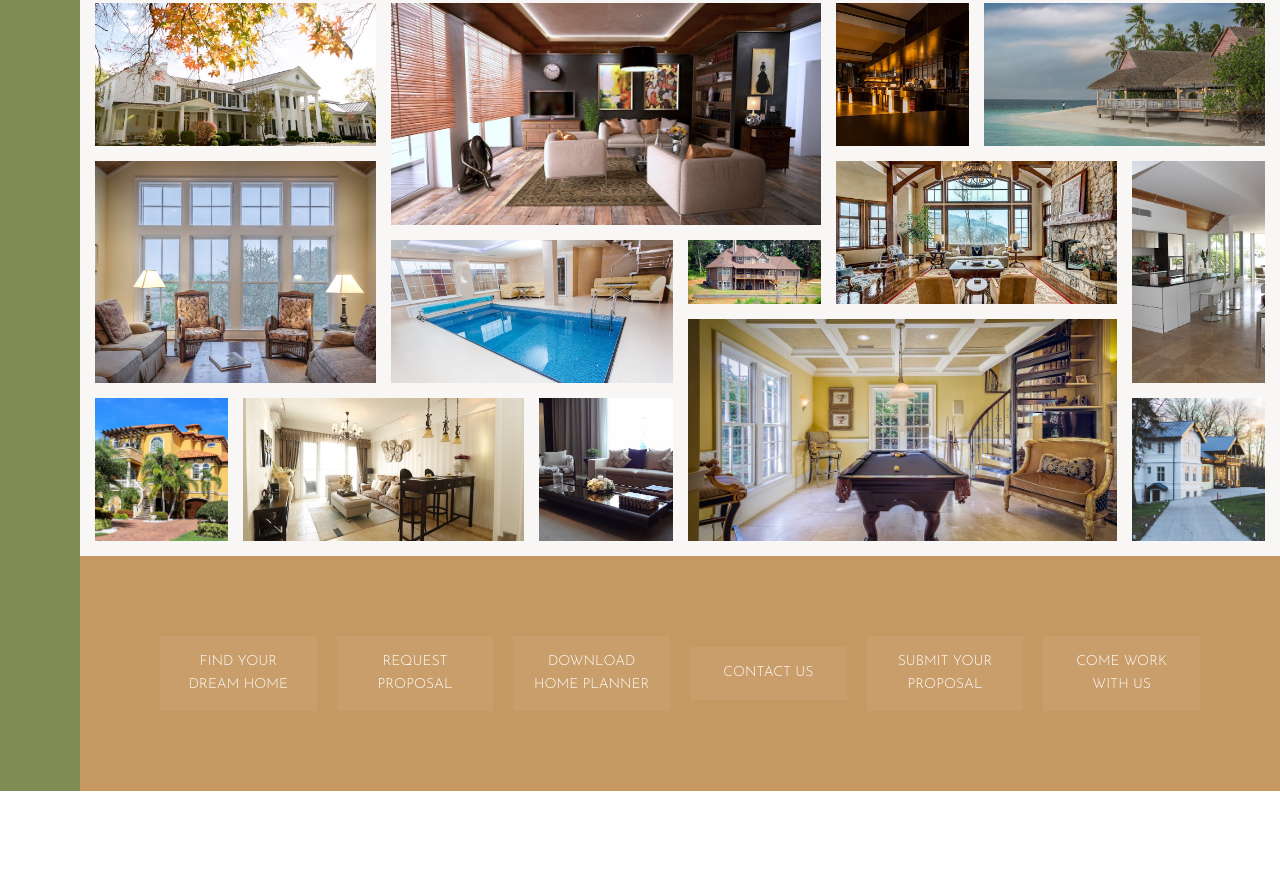
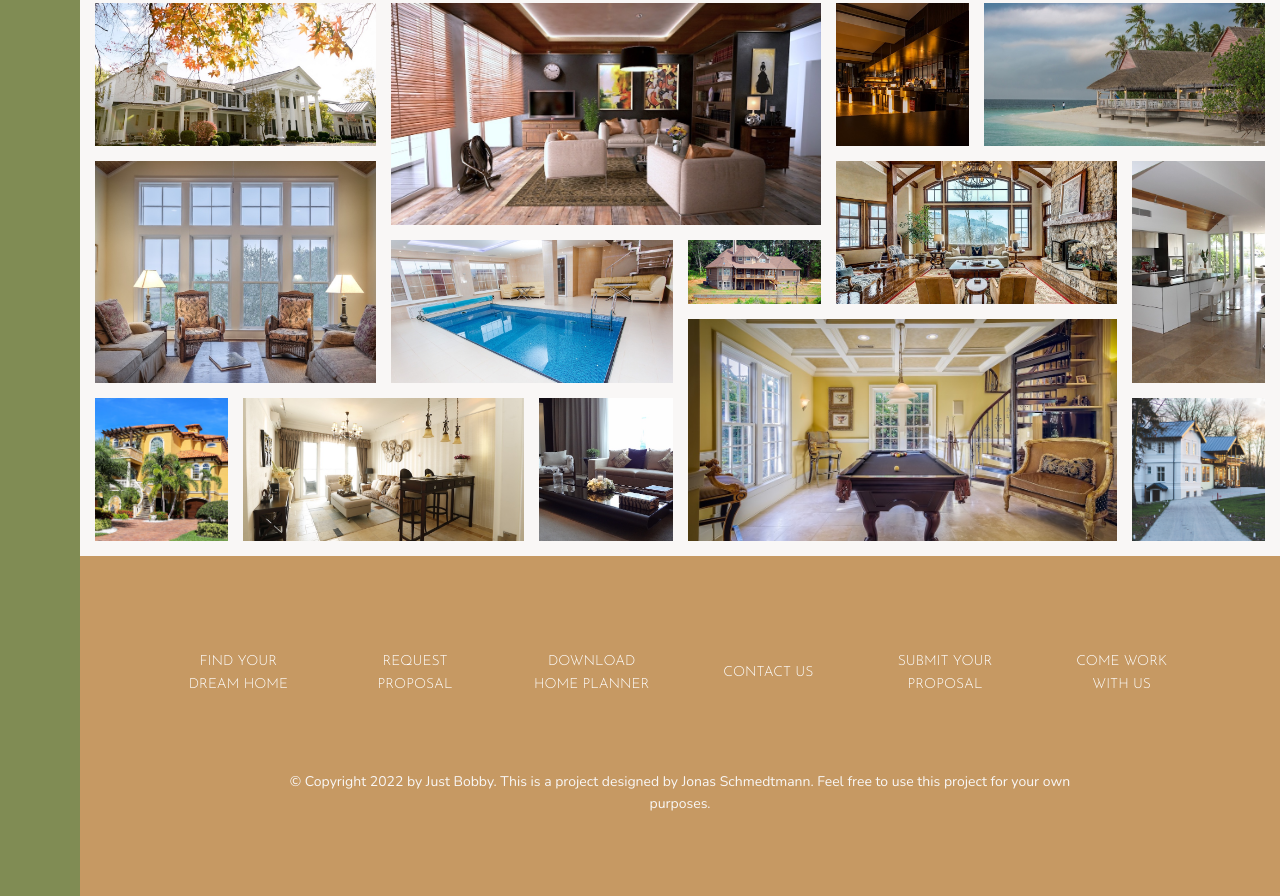
Before and after one commit to robertstipp/Bexter, a website: page index.html in a window 1280 px wide. Shown: the part 3074-3970 px from the top of the page. Before the commit the page ends 3865 px from the top, so only its background shows below. Drawn offline with nearby package versions, Linux system fonts and the light colour scheme.

Commit message:
Added footer html & scss

```diff
--- a/index.html
+++ b/index.html
@@ -402,6 +402,11 @@
           <a href="#" class="nav__link">Come work with us</a>
         </li>
       </ul>
+
+      <p class="copyright">
+        &copy; Copyright 2022 by Just Bobby. This is a project designed by Jonas
+        Schmedtmann. Feel free to use this project for your own purposes.
+      </p>
     </footer>
   </body>
 </html>
--- a/sass/_footer.scss
+++ b/sass/_footer.scss
@@ -23,6 +23,20 @@
     padding: 1.5rem;
     display: block;
     text-decoration: none;
+    transition: all 0.2s;
+  }
+
+  &__link:hover,
+  &__link:active {
     background-color: rgba(#fff, 0.05);
+    transform: translateY(-3px);
   }
 }
+
+.copyright {
+  color: $color-grey-light-1;
+  font-size: 1.4rem;
+  margin: 6rem auto 0 auto;
+  width: 80%;
+  text-align: center;
+}
```
Also changed, not shown: css/style.css.
